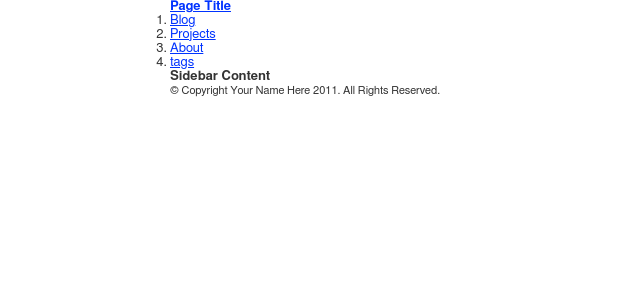
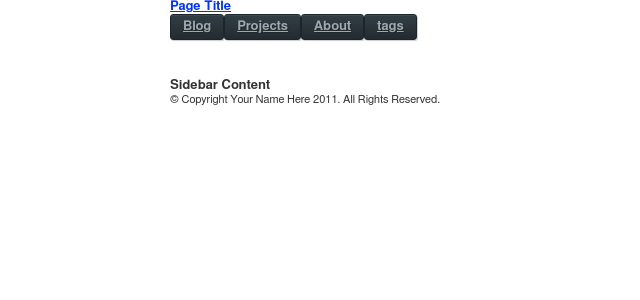
Before and after one commit to slok/xlarrakoetxeaorg, a Django app: page /blog/2011/ in a window 1280 px wide. Shown: the top 300 px of the page, without its empty margins (0-640 px from the left). Run offline with Django 3.2, Linux system fonts and the light colour scheme; parts of the project's set-up code (start-up, migrations or seed data) failed here and were passed over; some libraries are stand-ins or nearby versions.

Commit message:
Put the menu in horizontal style

```diff
--- a/mysite/blog/templates/blog/blog.html
+++ b/mysite/blog/templates/blog/blog.html
@@ -2,7 +2,7 @@
 
 {% block navmenu %}
 {{ block.super }}
-    <li><a href="/tags">tags</a></li>
+    <li><a href="/tags" class="button">tags</a></li>
 {% endblock navmenu %}
 
 {% block mainSection %}
--- a/mysite/static/css/style.css
+++ b/mysite/static/css/style.css
@@ -177,7 +177,102 @@ article {
     /*IE 7 AND 8 DO NOT SUPPORT BLUR PROPERTY OF SHADOWS*/
 }
 
+nav {
+	width: 100%;
+	float: left;
+	margin: 0 0 3em 0;
+	padding: 0;
+	list-style: none;
+    }
+nav li {
+	float: left; }
+/*nav li a {
+	display: block;
+	padding: 8px 15px;
+	text-decoration: none;
+	font-weight: bold;
+	color: #069;
+	border-right: 1px solid #ccc; }
+nav li a:hover {
+	color: #c00;
+	background-color: #fff; }*/
 
+/*------------------*/
+/* Dark Button CSS */
+.button {
+    outline: 0;
+    padding: 5px 12px;
+    display: block;
+    color: #9fa8b0;
+    font-weight: bold;
+    text-shadow: 1px 1px #1f272b;
+    border: 1px solid #1c252b;
+    border-radius: 3px;
+    -moz-border-radius: 3px;
+    -webkit-border-radius: 3px;
+    background: #232B30; /* old browsers */
+    background: -moz-linear-gradient(top, #3D4850 3%, #313d45 4%, #232B30 100%); /* firefox */
+    background: -webkit-gradient(linear, left top, left bottom, color-stop(3%,#3D4850), color-stop(4%,#313d45), color-stop(100%,#232B30)); /* webkit */
+    filter: progid:DXImageTransform.Microsoft.gradient( startColorstr='#3D4850', endColorstr='#232B30',GradientType=0 ); /* ie */
+    box-shadow: 1px 1px 1px rgba(0,0,0,0.2); /* CSS3 */
+    -moz-box-shadow: 1px 1px 1px rgba(0,0,0,0.2); /* Firefox */
+    -webkit-box-shadow: 1px 1px 1px rgba(0,0,0,0.2); /* Safari, Chrome */
+}
+.button:hover {
+    color: #fff;
+    background: #4C5A64; /* old browsers */
+    background: -moz-linear-gradient(top, #4C5A64 3%, #404F5A 4%, #2E3940 100%); /* firefox */
+    background: -webkit-gradient(linear, left top, left bottom, color-stop(3%,#4C5A64), color-stop(4%,#404F5A), color-stop(100%,#2E3940)); /* webkit */
+    filter: progid:DXImageTransform.Microsoft.gradient( startColorstr='#4C5A64', endColorstr='#2E3940',GradientType=0 ); /* ie */
+}
+.button:active {
+    background-position: 0 top;
+    position: relative;
+    top: 1px;
+    color: #fff;
+    padding: 6px 12px 4px;
+    background: #20282D; /* old browsers */
+    background: -moz-linear-gradient(top, #20282D 3%, #252E34 51%, #222A30 100%); /* firefox */
+    background: -webkit-gradient(linear, left top, left bottom, color-stop(3%,#20282D), color-stop(51%,#252E34), color-stop(100%,#222A30)); /* webkit */
+    filter: progid:DXImageTransform.Microsoft.gradient( startColorstr='#20282D', endColorstr='#222A30',GradientType=0 ); /* ie */
+    -moz-box-shadow: 1px 1px 1px rgba(255,255,255,0.1); /* Firefox */
+    -webkit-box-shadow: 1px 1px 1px rgba(255,255,255,0.1); /* Safari, Chrome */
+    box-shadow: 1px 1px 1px rgba(255,255,255,0.1); /* CSS3 */
+}
+
+/* Search CSS: */
+.search-input {
+    padding: 0 5px 0 22px;
+    border: 1px solid #1c252b;
+    height: 30px;
+    color: #9fa8b0;
+    font-size: 12px;
+    line-height: 30px;
+    font-weight: bold;
+    text-shadow: 1px 1px #1f272b;
+    border-radius: 25px;
+    -moz-border-radius: 25px;
+    -webkit-border-radius: 25px;
+    background: #20282D; /* old browsers */
+    background: -moz-linear-gradient(top, #20282D 3%, #252E34 51%, #222A30 100%); /* firefox */
+    background: -webkit-gradient(linear, left top, left bottom, color-stop(3%,#20282D), color-stop(51%,#252E34), color-stop(100%,#222A30)); /* webkit */
+    filter: progid:DXImageTransform.Microsoft.gradient( startColorstr='#20282D', endColorstr='#222A30',GradientType=0 ); /* ie */
+    -moz-box-shadow: 1px 1px 1px rgba(255,255,255,0.1); /* Firefox */
+    -webkit-box-shadow: 1px 1px 1px rgba(255,255,255,0.1); /* Safari, Chrome */
+    box-shadow: 1px 1px 1px rgba(255,255,255,0.1); /* CSS3 */
+}
+.search-input:focus {outline: none;}
+.search-submit {
+    width: 13px;
+    height: 13px;
+    border: none;
+    background: url(mag-glass.png) no-repeat;
+    display: block;
+    position: absolute;
+    left: 26px;
+    top: 10px;
+    text-indent: -9999em;
+}
 
 /* Print styles!
 -------------------------------------------------------------------------------*/
--- a/mysite/templates/base.html
+++ b/mysite/templates/base.html
@@ -73,13 +73,13 @@
 		<h1><a href="/">Page Title</a></h1>
 
 		<nav>
-			<ol>
+			<ul>
                 {% block navmenu %}
-				<li><a href="/blog">Blog</a></li>
-				<li><a href="/projects">Projects</a></li>
-				<li><a href="/about">About</a></li>
+				<li><a href="/blog" class="button">Blog</a></li>
+				<li><a href="/projects" class="button">Projects</a></li>
+				<li><a href="/about" class="button">About</a></li>
                 {% endblock navmenu %}
-			</ol>
+			</ul>
 		</nav>
 
 	</header>
```
